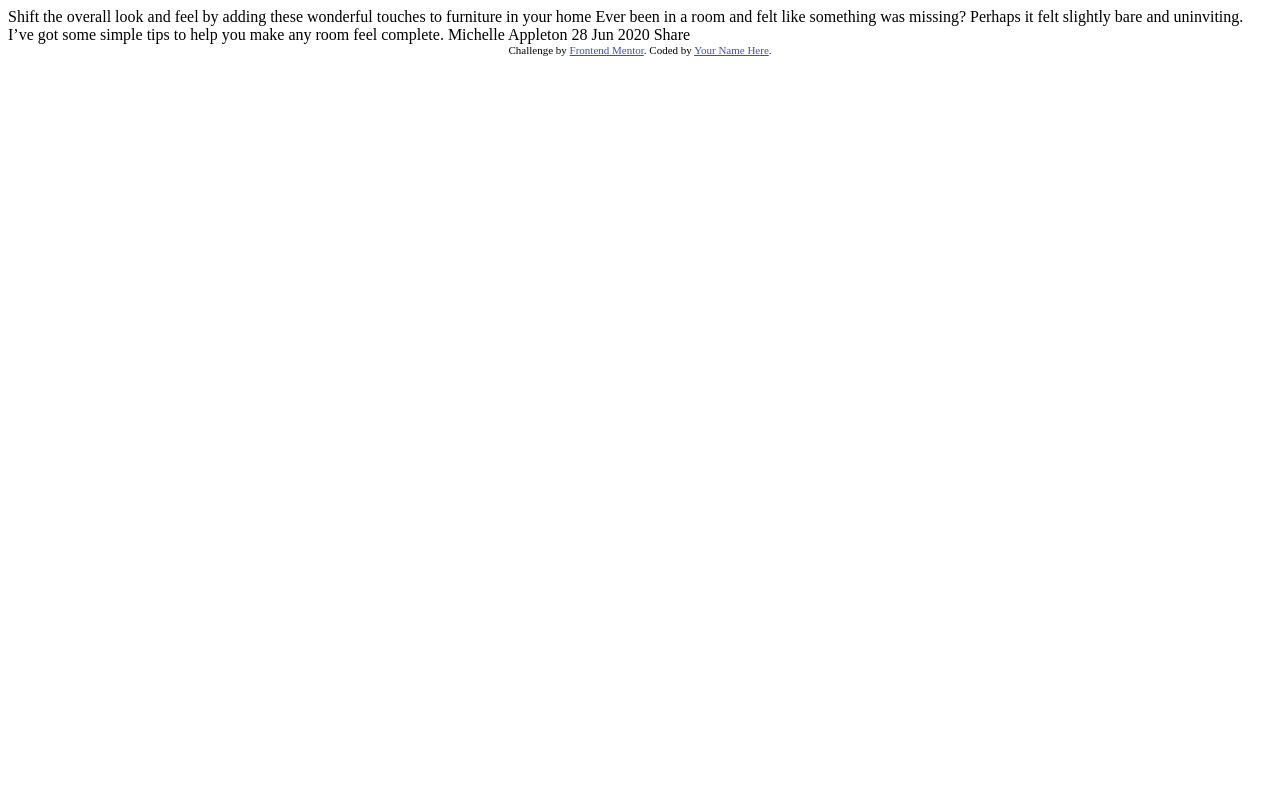
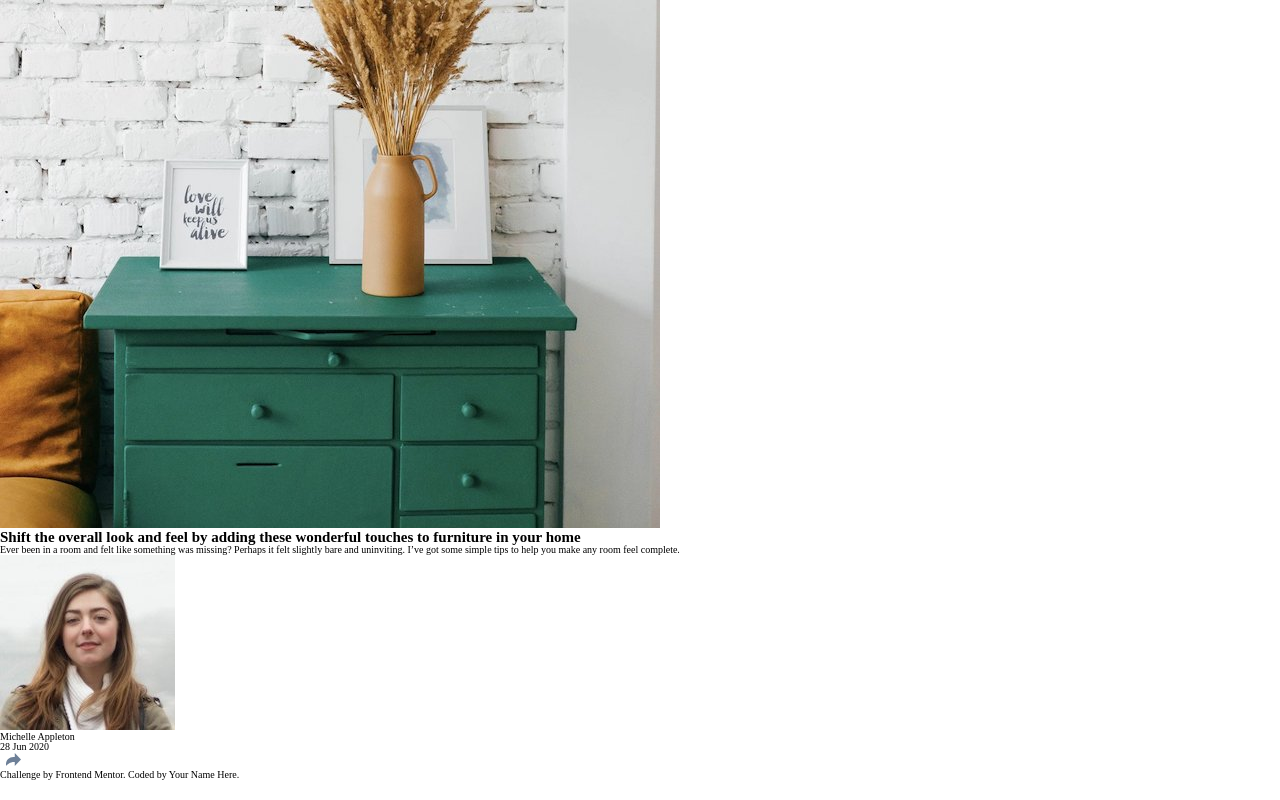
Before and after one commit to ozangokdemir/article-preview-component, a plain HTML site: page index.html in a window 1280 px wide. Drawn offline with nearby package versions, Linux system fonts and the light colour scheme; files that its build step writes are made by us from their sources.

Commit message:
html base and started scss

```diff
--- a/index.html
+++ b/index.html
@@ -2,35 +2,45 @@
 <html lang="en">
 <head>
   <meta charset="UTF-8">
-  <meta name="viewport" content="width=device-width, initial-scale=1.0"> <!-- displays site properly based on user's device -->
-
+  <meta name="viewport" content="width=device-width, initial-scale=1.0">
   <link rel="icon" type="image/png" sizes="32x32" href="./images/favicon-32x32.png">
-
+  <link rel="stylesheet" href="reset.css">
+  <link rel="stylesheet" href="style.css">
   <title>Frontend Mentor | Article preview component</title>
 
-  <!-- Feel free to remove these styles or customise in your own stylesheet 👍 -->
-  <style>
-    .attribution { font-size: 11px; text-align: center; }
-    .attribution a { color: hsl(228, 45%, 44%); }
-  </style>
-</head>
 <body>
 
-  Shift the overall look and feel by adding these wonderful
-  touches to furniture in your home
+  <article class="l-preview">
 
-  Ever been in a room and felt like something was missing? Perhaps
-  it felt slightly bare and uninviting. I’ve got some simple tips
-  to help you make any room feel complete.
+    <h1 class="sr-only"></h1>
 
-  Michelle Appleton
-  28 Jun 2020
+    <div class="l-image">
+      <img src="./images/drawers.jpg" alt="drawers picture">
+    </div>
 
-  Share
+    <section class="l-article">
+      <h2 class="article-title">Shift the overall look and feel by adding these wonderful
+      touches to furniture in your home</h2>
+      <p class="article-text">Ever been in a room and felt like something was missing? Perhaps
+      it felt slightly bare and uninviting. I’ve got some simple tips
+      to help you make any room feel complete.</p>
 
-  <div class="attribution">
+      <div class="l-author-infos">
+        <div class="author-picture"><img src="./images/avatar-michelle.jpg" alt="Author picture"></div>
+        <div class="l-article-infos">
+          <p class="author-name">Michelle Appleton</p>
+          <p class="article-date">28 Jun 2020</p>
+        </div>
+        <button class="share-button"><img src="./images/icon-share.svg" alt="Share"></button>
+      </div>
+    </section>
+
+  </article>
+
+  <footer class="attribution">
     Challenge by <a href="https://www.frontendmentor.io?ref=challenge" target="_blank">Frontend Mentor</a>.
     Coded by <a href="#">Your Name Here</a>.
-  </div>
+  </footer>
+
 </body>
 </html>
--- /dev/null
+++ b/styles/_mixins.scss
@@ -0,0 +1,21 @@
+@mixin flex($flow, $justify, $align) {
+    display: flex;
+
+    @if ($flow == 0) {
+        flex-flow: row nowrap;
+    } @else {
+        flex-flow: $flow;
+    }
+
+    @if ($justify == 0) {
+        justify-content: center;
+    } @else {
+        justify-content: $justify;
+    }
+
+    @if ($align == 0) {
+        align-items: center;
+    } @else {
+        align-items: $align;
+    }
+}
--- /dev/null
+++ b/styles/reset.css
@@ -0,0 +1,69 @@
+html, body, div, span, applet, object, iframe,
+h1, h2, h3, h4, h5, h6, p, blockquote, pre,
+a, abbr, acronym, address, big, cite, code,
+del, dfn, em, img, ins, kbd, q, s, samp,
+small, strike, strong, sub, sup, tt, var,
+b, u, i, center,
+dl, dt, dd, ol, ul, li,
+fieldset, form, label, legend,
+table, caption, tbody, tfoot, thead, tr, th, td,
+article, aside, canvas, details, embed,
+figure, figcaption, footer, header, hgroup,
+menu, nav, output, ruby, section, summary,
+time, mark, audio, video {
+	margin: 0;
+	padding: 0;
+	border: 0;
+	vertical-align: baseline;
+}
+/* HTML5 display-role reset for older browsers */
+article, aside, details, figcaption, figure,
+footer, header, hgroup, menu, nav, section {
+	display: block;
+}
+body {
+	line-height: 1;
+}
+ol, ul {
+	list-style: none;
+}
+blockquote, q {
+	quotes: none;
+}
+blockquote:before, blockquote:after,
+q:before, q:after {
+	content: '';
+	content: none;
+}
+table {
+	border-collapse: collapse;
+	border-spacing: 0;
+}
+
+button {
+	border: none;
+    background: none;
+    outline: none;
+}
+
+/* Custom additions below: */
+
+:root, * {
+    box-sizing: border-box;
+}
+
+:root {
+	font-size: 62.5%;
+}
+
+
+a, a:hover, a:focus, a:active {
+	text-decoration: none;
+	color: inherit;
+}
+
+button {
+	border: none;
+	outline: none;
+	background: none;
+}
--- /dev/null
+++ b/styles/style.scss
@@ -0,0 +1,31 @@
+@import './_mixins.scss';
+
+:root {
+    /*TEXT*/
+    --font-family: 'Manrope', sans-serif;
+
+    --font-weight-regular: 500;
+    --font-weight-bold: 700;
+
+    --font-size: 1.3rem;
+
+    /*COLORS*/
+    --very-dark-grayish-blue: hsl(217, 19%, 35%);
+    --desaturated-dark-blue: hsl(214, 17%, 51%);
+    --grayhish-blue: hsl(212, 23%, 69%);
+    --light-grayish-blue: hsl(210, 46%, 95%);
+
+
+}
+
+.sr-only {
+    position: absolute;
+    width: 1px;
+    height: 1px;
+    padding: 0;
+    margin: -1px;
+    overflow: hidden;
+    clip: rect(0, 0, 0, 0);
+    white-space: nowrap; /* added line */
+    border: 0;
+}
```
Also changed, not shown: styles/style.css (added), 1 other file.
